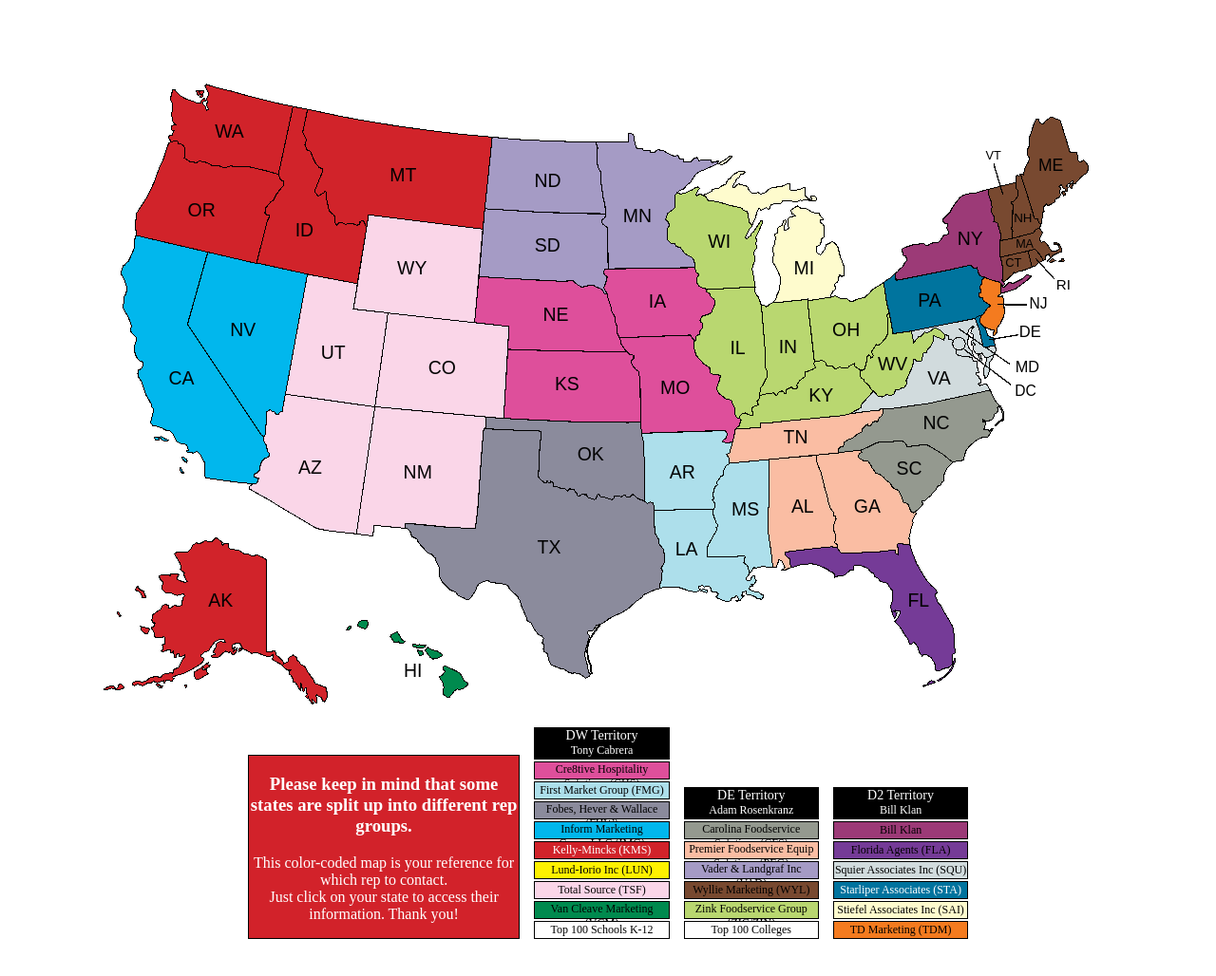
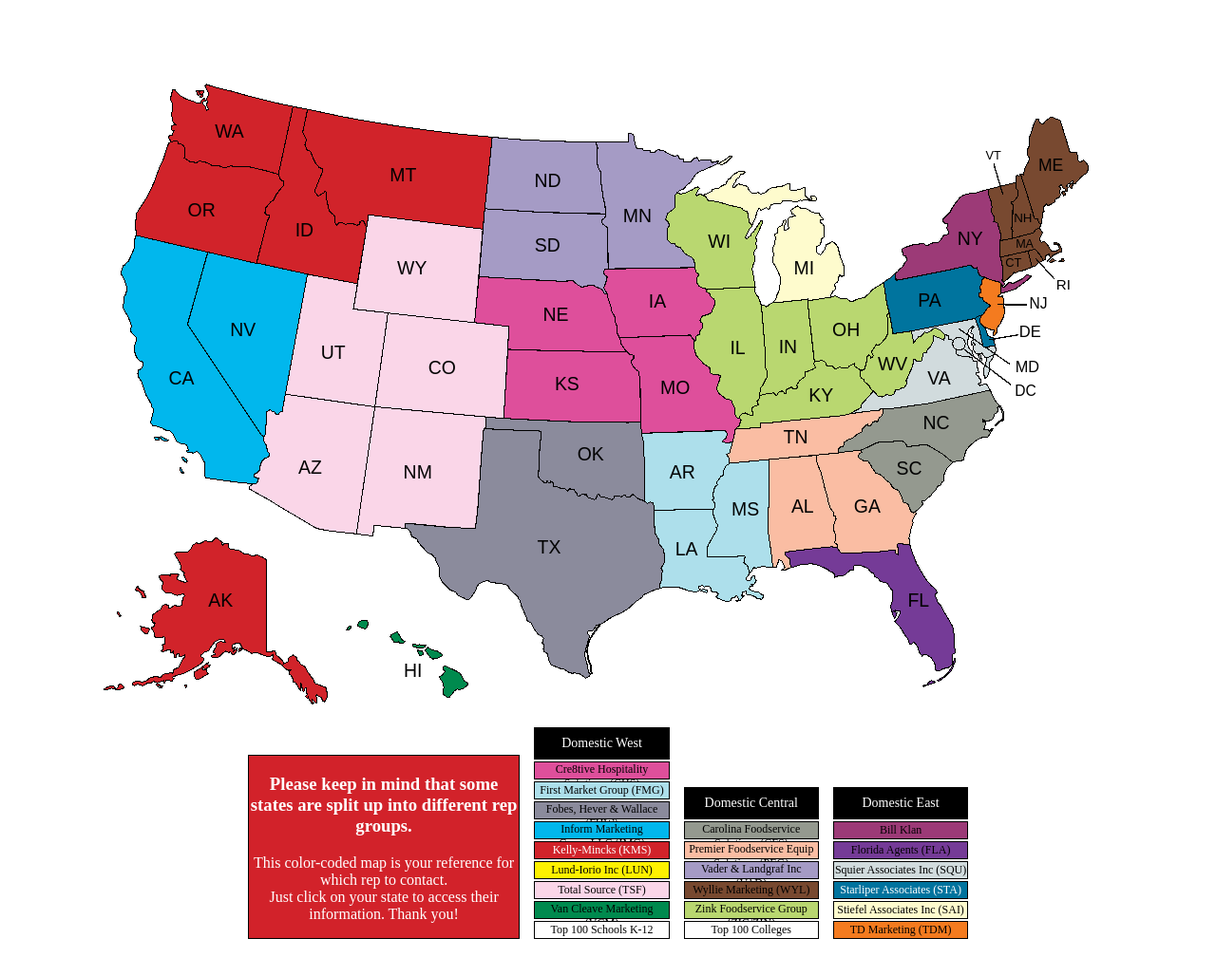
Before and after one commit to star1990luck/star1990luck.github.io, a plain HTML site: page index.html in a window 1280 px wide. Shown: the whole page at 95% size. Drawn offline with Linux system fonts and the light colour scheme.

Commit message:
header change in black box

```diff
--- a/index.html
+++ b/index.html
@@ -436,7 +436,7 @@
         <!-- legend block1 -->
         <div class="w-20 d-flex f-direction-column gap-2 font-size-12">
           <div class="h-34 text-center color-white b-color-black align-conent-center">
-            <span class="font-size-14">DW Territory</span><br />Tony Cabrera
+            <span class="font-size-14">Domestic West</span>
           </div>
           <div class="h-17 text-center color-black border-black align-conent-center legend-blk" id="DE4F9B" style="background-color: #DE4F9B">
             Cre8tive Hospitality Solutions (CHS)
@@ -469,7 +469,7 @@
         <!-- legend block2 -->
         <div class="w-20 d-flex f-direction-column gap-2 font-size-12">
           <div class="h-34 text-center color-white b-color-black align-conent-center">
-            <span class="font-size-14">DE Territory</span><br />Adam Rosenkranz
+            <span class="font-size-14">Domestic Central</span>
           </div>
           <div class="h-17 text-center color-black border-black align-conent-center legend-blk" id="94998F" style="background-color: #94998F">
             Carolina Foodservice Solutions (CFS)
@@ -493,7 +493,7 @@
         <!-- legend block3 -->
         <div class="w-20 d-flex f-direction-column gap-2 font-size-12">
           <div class="h-34 text-center color-white b-color-black align-conent-center">
-            <span class="font-size-14">D2 Territory</span><br />Bill Klan
+            <span class="font-size-14">Domestic East</span><br />
           </div>
           <div class="h-17 text-center color-black border-black align-conent-center legend-blk" id="9C3A77" style="background-color: #9C3A77">
             Bill Klan
```
